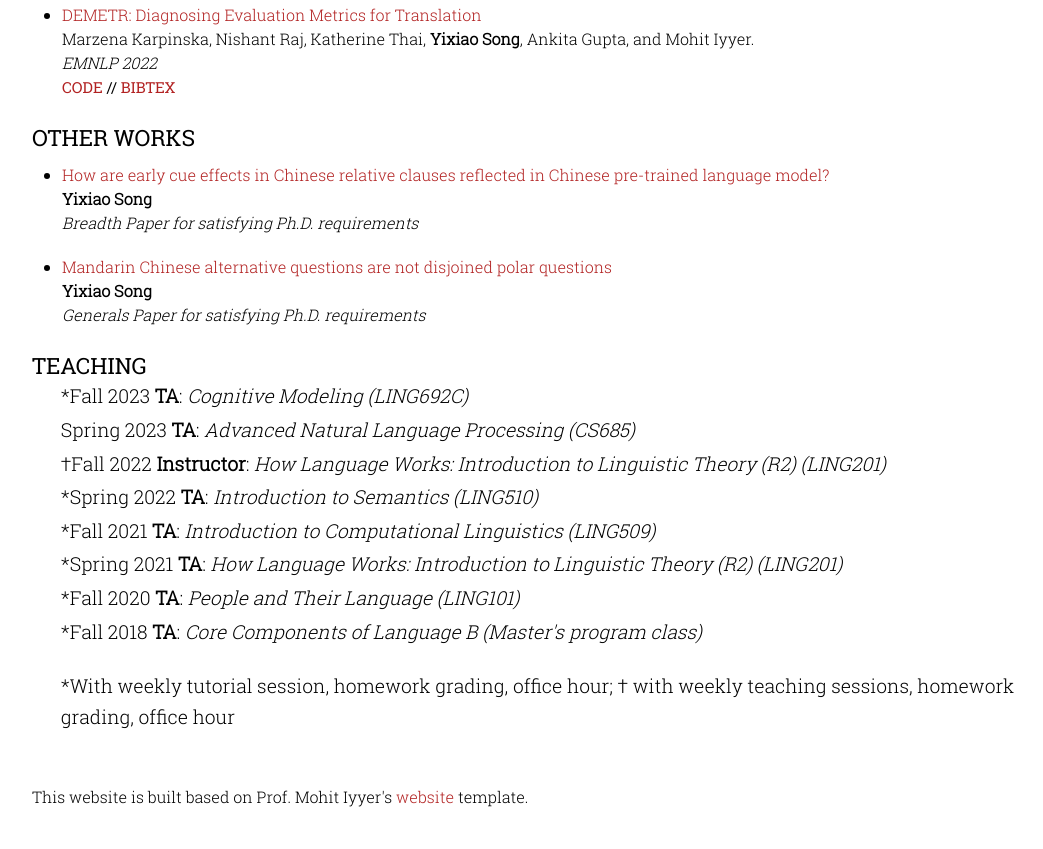
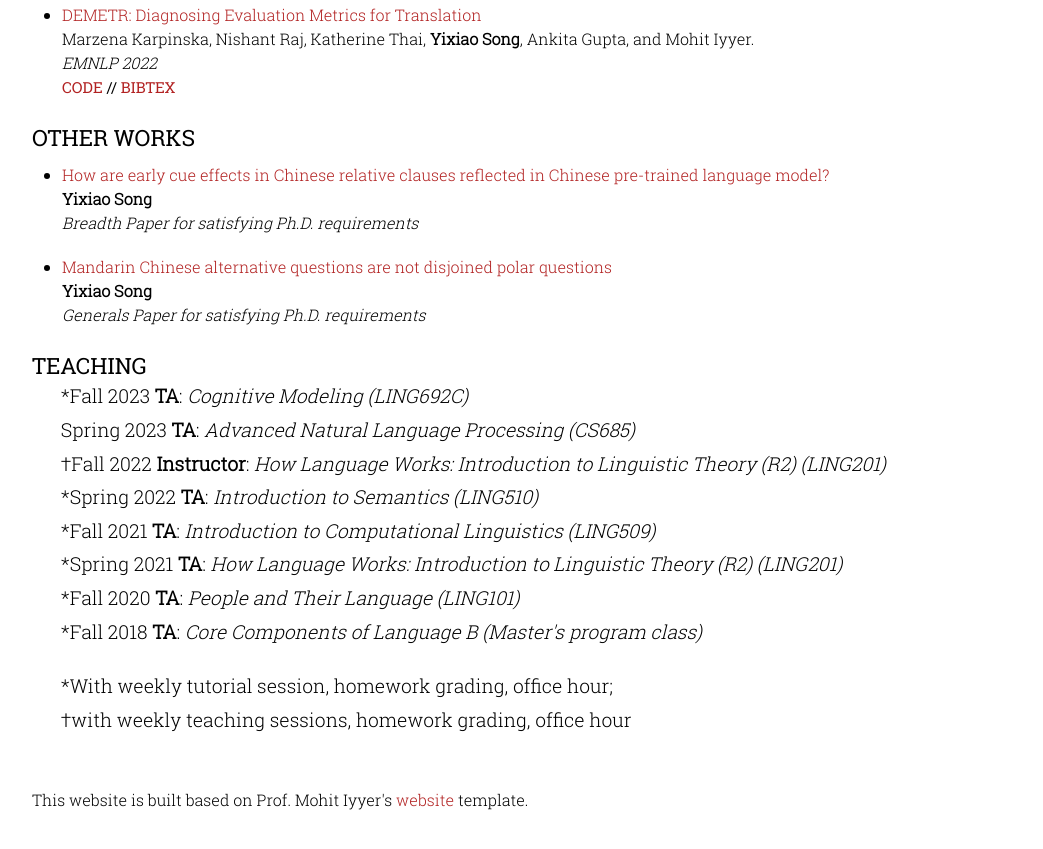
Before and after one commit to Yixiao-Song/yixiao-song.github.io, a plain HTML site: page index.html in a window 1280 px wide. Shown: the part 914-1763 px from the top of the page, without its empty margins (108-1151 px from the left). Drawn offline with Linux system fonts and the light colour scheme.

Commit message:
Update index.html

```diff
--- a/index.html
+++ b/index.html
@@ -170,7 +170,8 @@ Title={DEMETR: Diagnosing Evaluation Metrics for Translation},
     <p style="margin-left:1.5em;margin-top:-1.1em">*Spring 2021 <b>TA</b>: <i>How Language Works: Introduction to Linguistic Theory (R2) (LING201)</i></p>
     <p style="margin-left:1.5em;margin-top:-1.1em">*Fall 2020 <b>TA</b>: <i>People and Their Language (LING101)</i></p>
     <p style="margin-left:1.5em;margin-top:-1.1em">*Fall 2018 <b>TA</b>: <i>Core Components of Language B (Master's program class)</i></p><br>
-    <p style="margin-left:1.5em;margin-top:-1.1em">*With weekly tutorial session, homework grading, office hour; † with weekly teaching sessions, homework grading, office hour</i></p><br>
+    <p style="margin-left:1.5em;margin-top:-1.1em">*With weekly tutorial session, homework grading, office hour;</i></p>
+    <p style="margin-left:1.5em;margin-top:-1.1em">†with weekly teaching sessions, homework grading, office hour</i></p><br>
 
 	</div>
 
```
